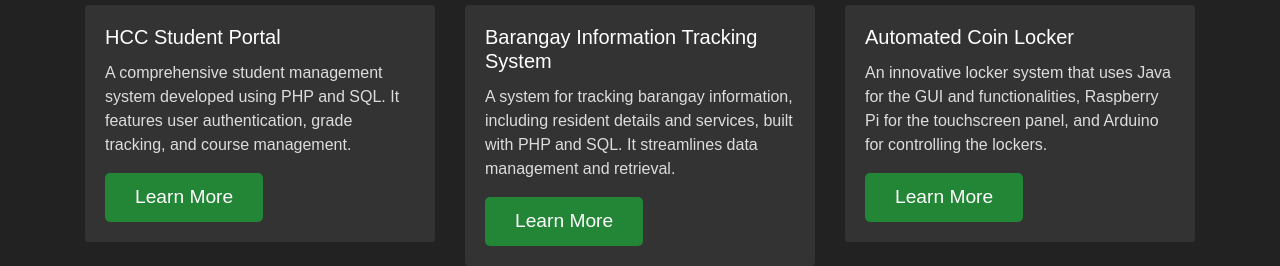
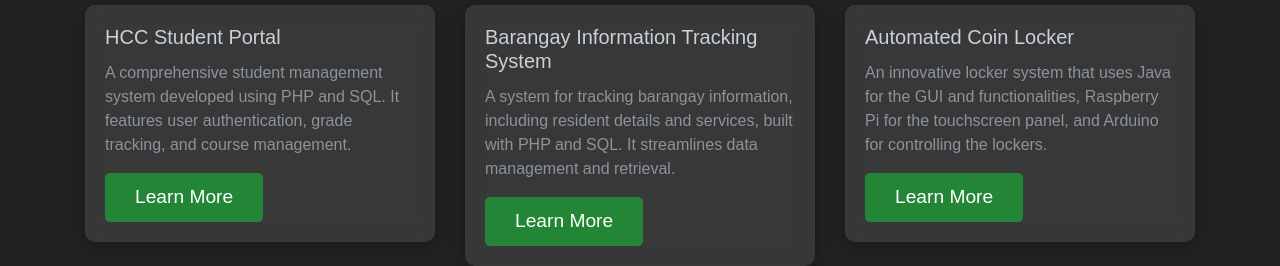
Before and after one commit to sanquilouie/myportfoliojs, a plain HTML site: page index.html in a window 1280 px wide. Shown: the part 696-962 px from the top of the page. Drawn offline with nearby package versions, Linux system fonts and the light colour scheme.

Commit message:
Added glassmorphism for feature projects

```diff
--- a/index.html
+++ b/index.html
@@ -53,30 +53,30 @@
         <div class="row">
             <!-- HCC Student Portal -->
             <div class="col-md-4 mb-4">
-                <div class="card" style="background-color: #333; border: none;">
+                <div class="card glass-effect" style="border: none;">
                     <div class="card-body">
-                        <h5 class="card-title" style="color: #fff;">HCC Student Portal</h5>
-                        <p class="card-text" style="color: #ddd;">A comprehensive student management system developed using PHP and SQL. It features user authentication, grade tracking, and course management.</p>
+                        <h5 class="card-title">HCC Student Portal</h5>
+                        <p class="card-text">A comprehensive student management system developed using PHP and SQL. It features user authentication, grade tracking, and course management.</p>
                         <a href="/projects/hcc-student-portal" class="btn btn-primary">Learn More</a>
                     </div>
                 </div>
             </div>
             <!-- Barangay Information Tracking System -->
             <div class="col-md-4 mb-4">
-                <div class="card" style="background-color: #333; border: none;">
+                <div class="card glass-effect" style="border: none;">
                     <div class="card-body">
-                        <h5 class="card-title" style="color: #fff;">Barangay Information Tracking System</h5>
-                        <p class="card-text" style="color: #ddd;">A system for tracking barangay information, including resident details and services, built with PHP and SQL. It streamlines data management and retrieval.</p>
+                        <h5 class="card-title">Barangay Information Tracking System</h5>
+                        <p class="card-text">A system for tracking barangay information, including resident details and services, built with PHP and SQL. It streamlines data management and retrieval.</p>
                         <a href="/projects/barangay-information-tracking-system" class="btn btn-primary">Learn More</a>
                     </div>
                 </div>
             </div>
             <!-- Automated Coin Locker -->
             <div class="col-md-4 mb-4">
-                <div class="card" style="background-color: #333; border: none;">
+                <div class="card glass-effect" style="border: none;">
                     <div class="card-body">
-                        <h5 class="card-title" style="color: #fff;">Automated Coin Locker</h5>
-                        <p class="card-text" style="color: #ddd;">An innovative locker system that uses Java for the GUI and functionalities, Raspberry Pi for the touchscreen panel, and Arduino for controlling the lockers.</p>
+                        <h5 class="card-title">Automated Coin Locker</h5>
+                        <p class="card-text">An innovative locker system that uses Java for the GUI and functionalities, Raspberry Pi for the touchscreen panel, and Arduino for controlling the lockers.</p>
                         <a href="/projects/automated-coin-locker" class="btn btn-primary">Learn More</a>
                     </div>
                 </div>
@@ -84,6 +84,7 @@
         </div>
     </div>
 </section>
+
 
 <!-- Skills and Technologies -->
 <section class="skills py-5 parallax" style="background-image: url('portfolio-bg.jpg');">
--- a/styles.css
+++ b/styles.css
@@ -134,3 +134,13 @@ section.featured-projects {
     position: relative;
     z-index: 2; /* Ensure text is above overlay */
 }
+
+
+/* Glassmorphism for Feature Projects */
+.glass-effect {
+    background: rgba(255, 255, 255, 0.1); /* Semi-transparent background */
+    border-radius: 10px; /* Rounded corners */
+    backdrop-filter: blur(10px); /* Blur effect */
+    box-shadow: 0 4px 20px rgba(0, 0, 0, 0.3); /* Shadow for depth */
+    color: #fff; /* Text color */
+}
```
